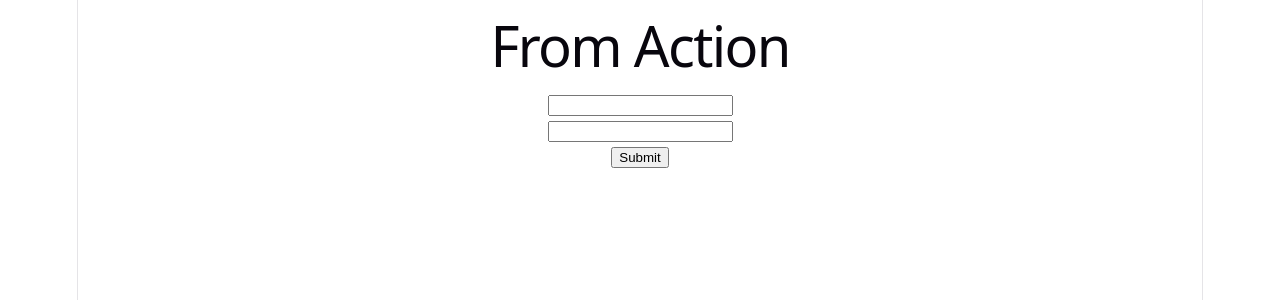
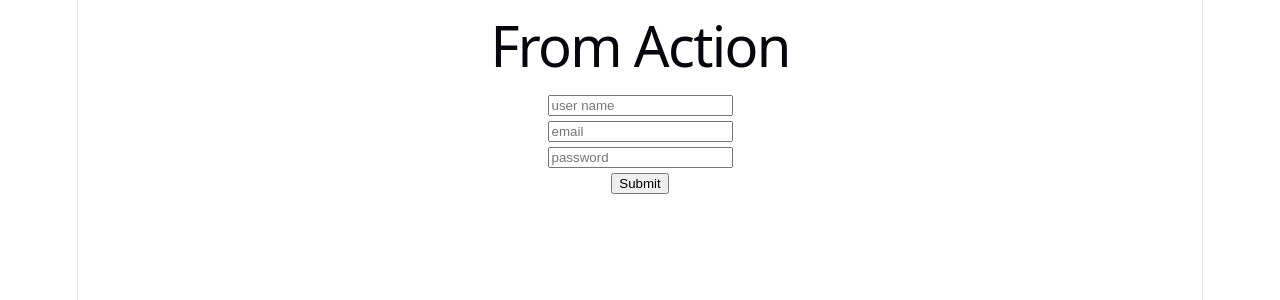
Before and after one commit to shakibul-islam-Dev/Programming_Hero_Modules, a React (Vite) app in the folder modules_38/react-context/: page / in a window 1280 px wide. Shown: the top 300 px of the page. Built offline with nearby package versions, Linux system fonts and the light colour scheme.

Commit message:
adding Custom Hooks to reduce problems

```diff
--- a/modules_38/react-context/src/App.jsx
+++ b/modules_38/react-context/src/App.jsx
@@ -1,6 +1,7 @@
 import "./App.css";
 import ControlledField from "./Component/ControledData/ControlledField";
 import Fromaction from "./Component/FromAction/Fromaction";
+import HooksFrom from "./Component/HooksFrom/HooksFrom";
 import Simplefrom from "./Component/Simplefrom";
 import Uncontrolled from "./Component/Uncontorled/Uncontrolled";
 
@@ -8,7 +9,8 @@ function App() {
   return (
     <>
       <h1>From Action</h1>
-      <Uncontrolled></Uncontrolled>
+      <HooksFrom></HooksFrom>
+      {/* <Uncontrolled></Uncontrolled> */}
       {/* <ControlledField></ControlledField> */}
       {/* <Simplefrom></Simplefrom> */}
       {/* <Fromaction></Fromaction> */}
--- /dev/null
+++ b/modules_38/react-context/src/Component/HooksFrom/HooksFrom.jsx
@@ -0,0 +1,48 @@
+import React from "react";
+import UseCustomHooks from "../useCustomhooks/UseCustomHooks";
+
+const HooksFrom = () => {
+  const [name, nameOnChange] = UseCustomHooks("");
+  const [email, emailOnChange] = UseCustomHooks("");
+  const [password, passOnChange] = UseCustomHooks("");
+  const handleSubmit = (e) => {
+    e.preventDefault();
+    console.log("submit", name, "\n", email, "\n", password);
+  };
+  return (
+    <div>
+      <form onSubmit={handleSubmit}>
+        <input
+          type="text"
+          name="username"
+          placeholder="user name"
+          required
+          onChange={nameOnChange}
+          defaultValue={name}
+        />
+        <br />
+        <input
+          type="email"
+          name="email"
+          placeholder="email"
+          required
+          onChange={emailOnChange}
+          defaultValue={email}
+        />
+        <br />
+        <input
+          type="text"
+          name="password"
+          placeholder="password"
+          required
+          onChange={passOnChange}
+          defaultValue={password}
+        />
+        <br />
+        <input type="submit" name="submit" />
+      </form>
+    </div>
+  );
+};
+
+export default HooksFrom;
--- /dev/null
+++ b/modules_38/react-context/src/Component/useCustomhooks/UseCustomHooks.jsx
@@ -0,0 +1,11 @@
+import React, { useState } from "react";
+
+const UseCustomHooks = (defaultValue) => {
+  const [filedValue, setFieldValue] = useState(defaultValue);
+  const handleFieldOnChange = (e) => {
+    setFieldValue(e.target.value);
+  };
+  return [filedValue, handleFieldOnChange];
+};
+
+export default UseCustomHooks;
```
